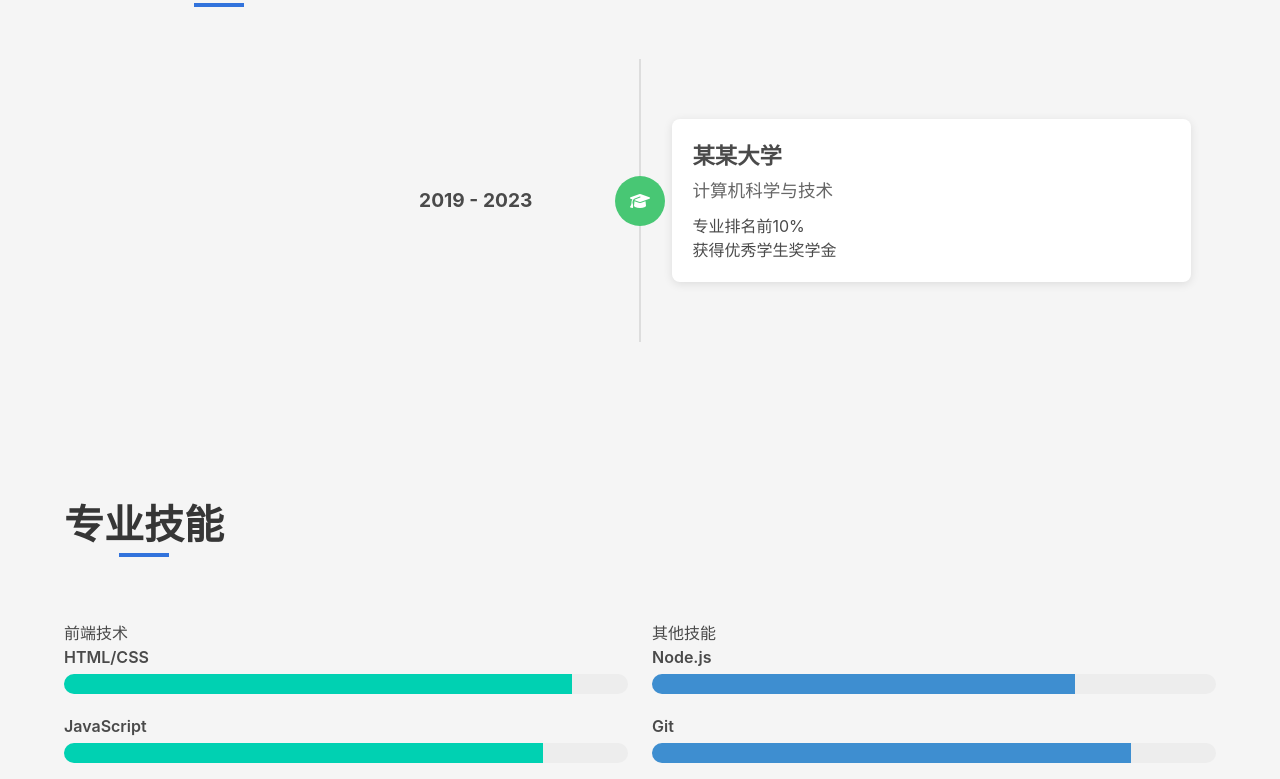
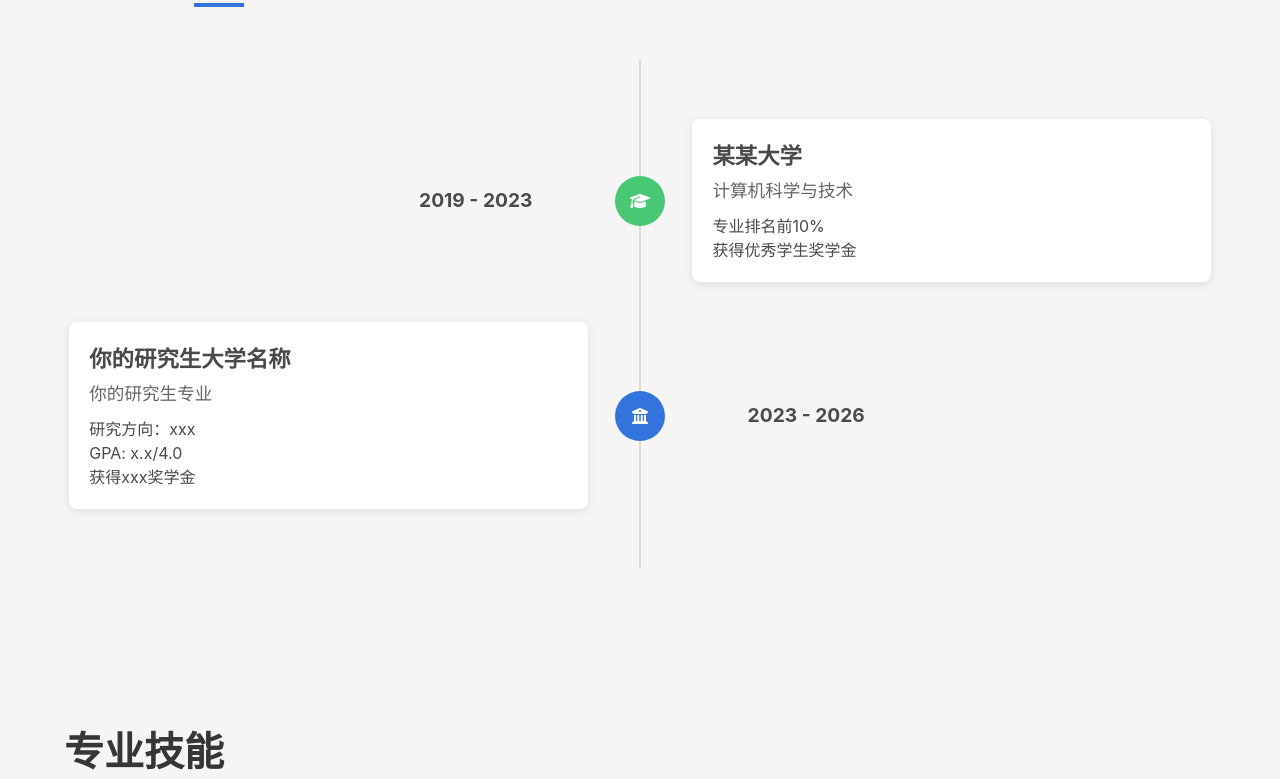
Before and after one commit to FUNBIGBABY/CV, a plain HTML site: page index.html in a window 1280 px wide. Shown: the part 928-1707 px from the top of the page. Drawn offline with nearby package versions, Linux system fonts and the light colour scheme; some packages are replaced by stand-ins of ours; a script that the page names is missing.

Commit message:
fix: fix toTop button UI & submit button UI issue

```diff
--- a/css/style.css
+++ b/css/style.css
@@ -74,6 +74,11 @@ body {
     border-radius: 50%;
     font-size: 18px;
     transition: all 0.3s ease;
+    width: 50px;
+    height: 50px;
+    display: flex;
+    align-items: center;
+    justify-content: center;
 }
 
 #toTop:hover {
@@ -229,12 +234,12 @@ body {
     background: white;
     border-radius: 8px;
     box-shadow: 0 2px 10px rgba(0,0,0,0.1);
-    margin-left: 90px;
+    margin-left: 110px;
 }
 
 .timeline__event:nth-child(even) .timeline__event__content {
     margin-left: 0;
-    margin-right: 90px;
+    margin-right: 110px;
 }
 
 .timeline__event__title {
--- a/index.html
+++ b/index.html
@@ -115,6 +115,29 @@
                         </div>
 
                         <!-- 可以添加更多时间线项目 -->
+                         <div class="timeline__event animated fadeInUp timeline__event--type2">
+                            <div class="timeline__event__icon">
+                                <i class="fas fa-university"></i>
+                            </div>
+                            <div class="timeline__event__date">
+                                2023 - 2026
+                            </div>
+                            <div class="timeline__event__content">
+                                <div class="timeline__event__title">
+                                    你的研究生大学名称
+                                </div>
+                                <div class="timeline__event__subtitle">
+                                    你的研究生专业
+                                </div>
+                                <div class="timeline__event__description">
+                                    <ul>
+                                        <li>研究方向：xxx</li>
+                                        <li>GPA: x.x/4.0</li>
+                                        <li>获得xxx奖学金</li>
+                                    </ul>
+                                </div>
+                            </div>
+                        </div>
                     </div>
                 </div>
             </div>
@@ -263,7 +286,7 @@
                                     <div class="control">
                                         <button class="button is-primary" type="submit">
                                             发送消息
-                                            <span class="icon">
+                                            <span class="icon" style="margin-left: 10px;">
                                                 <i class="fas fa-paper-plane"></i>
                                             </span>
                                         </button>
```
